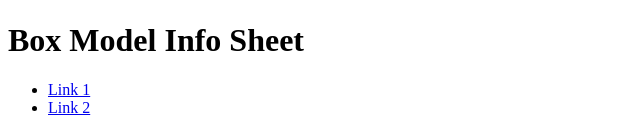
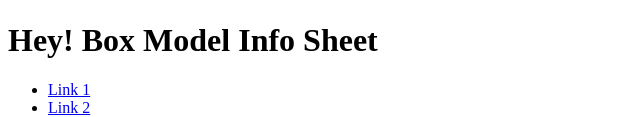
Before and after one commit to smcomber/box-model-demo, a plain HTML site: page index.html in a window 1280 px wide. Shown: the part 324-441 px from the top of the page, without its empty margins (0-640 px from the left). Drawn offline with Linux system fonts and the light colour scheme.

Commit message:
mesed it up!

```diff
--- a/index.html
+++ b/index.html
@@ -8,7 +8,7 @@
 <body id="homepage">
   <header>
     <img src="http://lovemeow.com/wp-content/uploads/2011/05/4669827150_6725db354b_o.jpg" alt="kitten emerging from a cardboard box" >
-    <h1>Box Model Info Sheet</h1>
+    <h1>Hey! Box Model Info Sheet</h1>
     <nav>
       <ul>
         <li><a href="#">Link 1</a></li>
```
